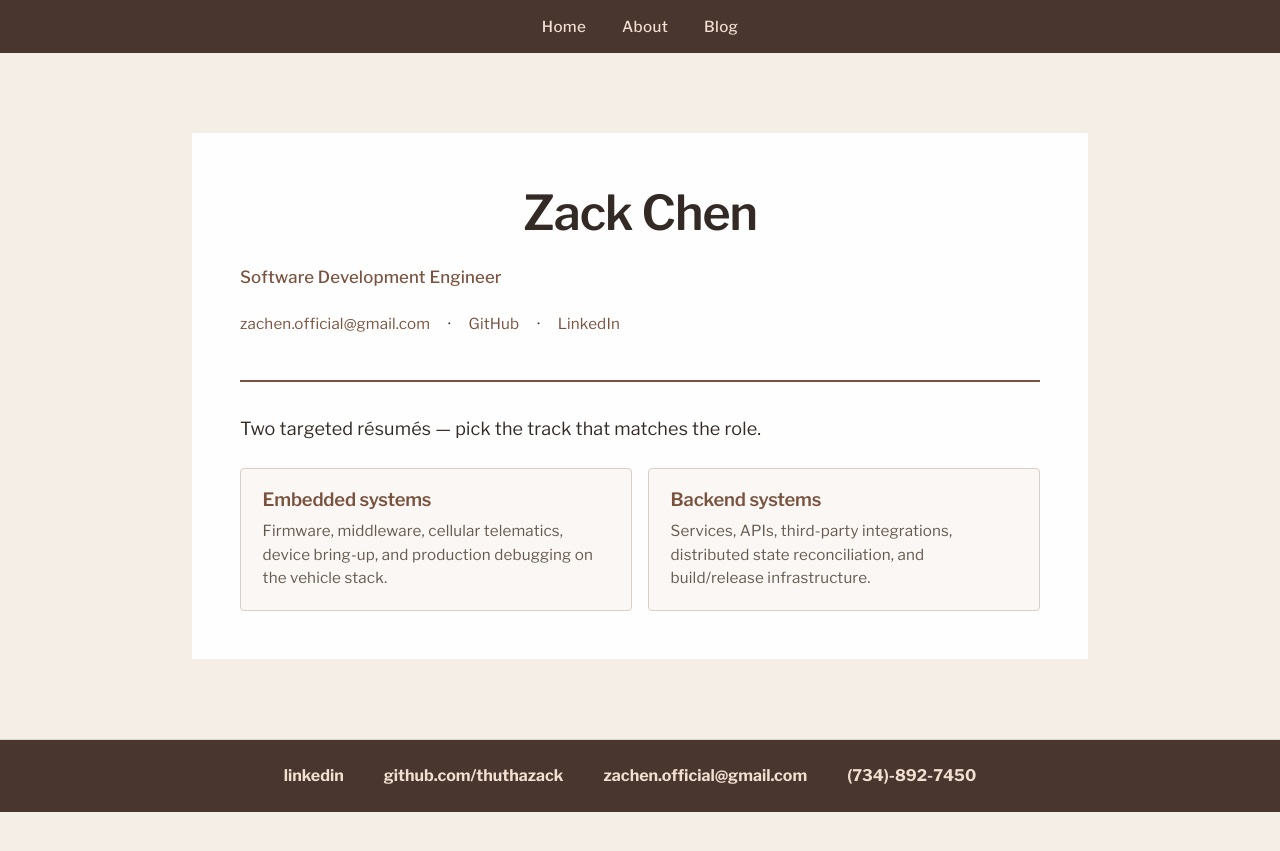
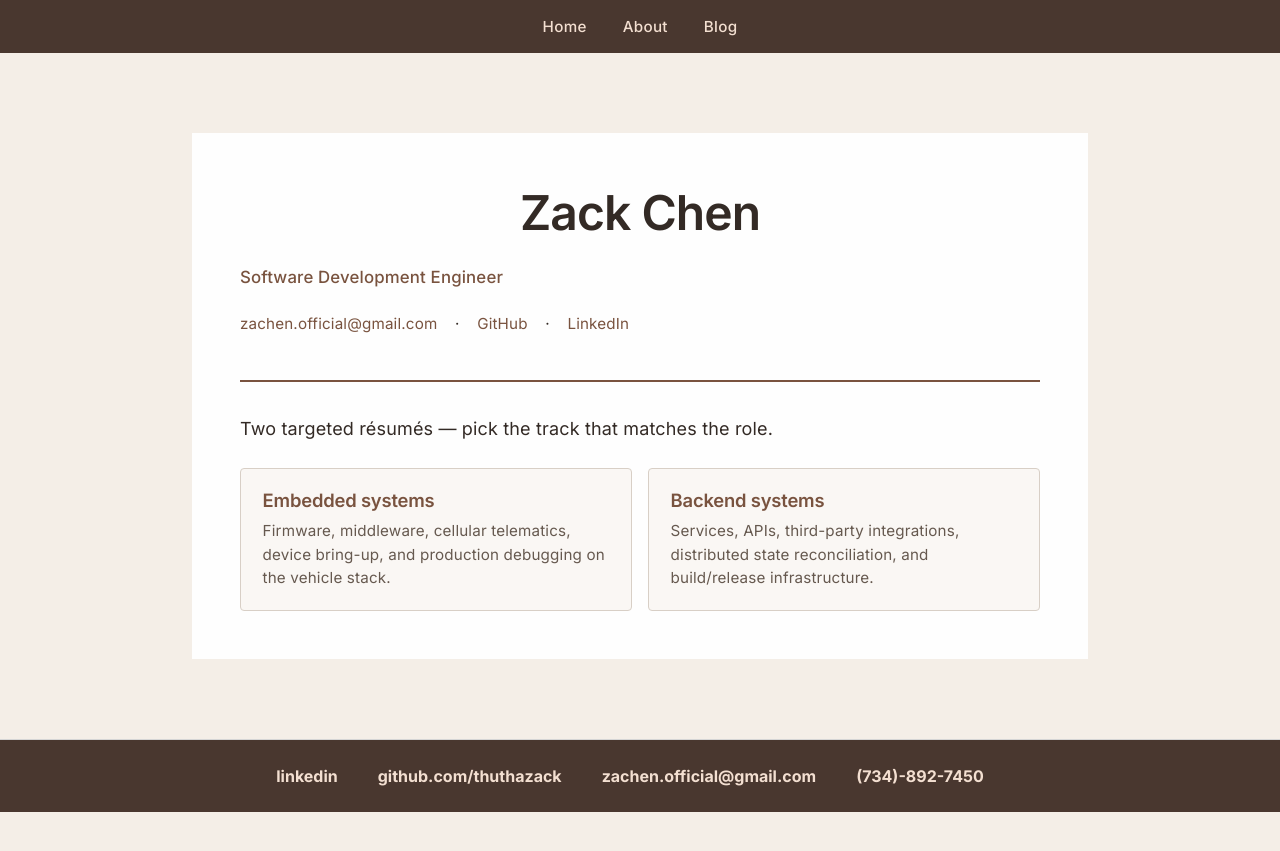
Before and after one commit to zachen-official/personal_website, a Jekyll site: the page built from cv/index.html, in a window 1280 px wide. Shown: the top 851 px of the page. Built offline with Jekyll 4.4.1, drawn with Linux system fonts in a browser that asks for light colours.

Commit message:
Switch site typography to Inter.

```diff
--- a/_layouts/default.html
+++ b/_layouts/default.html
@@ -8,7 +8,7 @@
 			<link rel="alternate" type="application/atom+xml" title="{{ site.name | escape }} Blog" href="{{ '/blog/atom.xml' | relative_url }}">
 			<link rel="preconnect" href="https://fonts.googleapis.com">
 			<link rel="preconnect" href="https://fonts.gstatic.com" crossorigin>
-			<link href="https://fonts.googleapis.com/css2?family=Libre+Franklin:ital,wght@0,300;0,400;0,500;0,600;0,700;1,400;1,500&display=swap" rel="stylesheet">
+			<link href="https://fonts.googleapis.com/css2?family=Inter:ital,wght@0,300;0,400;0,500;0,600;0,700;1,400;1,500&display=swap" rel="stylesheet">
 			<link rel="stylesheet" href="https://stackpath.bootstrapcdn.com/bootstrap/4.3.1/css/bootstrap.min.css" integrity="sha384-ggOyR0iXCbMQv3Xipma34MD+dH/1fQ784/j6cY/iJTQUOhcWr7x9JvoRxT2MZw1T" crossorigin="anonymous">
 			<link rel="stylesheet" href="{{ '/css/main.css' | relative_url }}">
 		</head>
--- a/_layouts/portfolio.html
+++ b/_layouts/portfolio.html
@@ -8,7 +8,7 @@
 		<link rel="alternate" type="application/atom+xml" title="{{ site.name | escape }} Blog" href="{{ '/blog/atom.xml' | relative_url }}">
 		<link rel="preconnect" href="https://fonts.googleapis.com">
 		<link rel="preconnect" href="https://fonts.gstatic.com" crossorigin>
-		<link href="https://fonts.googleapis.com/css2?family=Libre+Franklin:ital,wght@0,300;0,400;0,500;0,600;0,700;1,400;1,500&display=swap" rel="stylesheet">
+		<link href="https://fonts.googleapis.com/css2?family=Inter:ital,wght@0,300;0,400;0,500;0,600;0,700;1,400;1,500&display=swap" rel="stylesheet">
 		<link rel="stylesheet" href="{{ '/css/main.css' | relative_url }}">
 	</head>
 	<body class="portfolio-page">
--- a/css/main.css
+++ b/css/main.css
@@ -1,5 +1,5 @@
 :root {
-  --font-sans: "Libre Franklin", "Segoe UI", sans-serif;
+  --font-sans: "Inter", "Segoe UI", sans-serif;
 }
 
 html {
@@ -78,13 +78,13 @@ h1 {
     text-align: center;
     font-size: 1.5rem;
     color: #332a25;
-    font-family: "Libre Franklin", "Segoe UI", sans-serif;
+    font-family: "Inter", "Segoe UI", sans-serif;
 }
 h2{
   text-align: center;
   color: #49372f;
   font-size: clamp(1.8rem, 4vw, 2.7rem);
-  font-family: "Libre Franklin", "Segoe UI", sans-serif;
+  font-family: "Inter", "Segoe UI", sans-serif;
 }
 h3{
   font-size:1.125rem;
@@ -423,14 +423,14 @@ footer a {
 #top-section h2 {
   margin: 0 0 1rem !important;
   color: #f3dfd1 !important;
-  font: 500 clamp(3rem, 7vw, 5.5rem)/1.05 "Libre Franklin", "Segoe UI", sans-serif !important;
+  font: 500 clamp(3rem, 7vw, 5.5rem)/1.05 "Inter", "Segoe UI", sans-serif !important;
   text-align: left;
 }
 
 #top-section .hero-title {
   margin: 0 0 1rem !important;
   color: #f3dfd1 !important;
-  font: 500 clamp(2.8rem, 6vw, 4.8rem)/1.05 "Libre Franklin", "Segoe UI", sans-serif !important;
+  font: 500 clamp(2.8rem, 6vw, 4.8rem)/1.05 "Inter", "Segoe UI", sans-serif !important;
   text-align: left;
 }
 
@@ -460,14 +460,14 @@ footer a {
 #top-section h3 {
   margin: 0 0 0.75rem;
   color: #e7c8b5;
-  font: 500 1.1rem/1.5 "Libre Franklin", "Segoe UI", sans-serif;
+  font: 500 1.1rem/1.5 "Inter", "Segoe UI", sans-serif;
   text-align: left;
 }
 
 #top-section h1 {
   margin: 1.5rem 0;
   color: #f4eee7;
-  font: 400 clamp(1.25rem, 2.5vw, 1.7rem)/1.4 "Libre Franklin", "Segoe UI", sans-serif;
+  font: 400 clamp(1.25rem, 2.5vw, 1.7rem)/1.4 "Inter", "Segoe UI", sans-serif;
   text-align: left;
 }
 
@@ -538,7 +538,7 @@ footer a {
 }
 
 .prose {
-  font-family: "Libre Franklin", "Segoe UI", sans-serif;
+  font-family: "Inter", "Segoe UI", sans-serif;
 }
 
 .prose h1 {
@@ -681,7 +681,7 @@ footer a {
   background: #fffdfa;
   color: #332a25;
   box-shadow: 0 8px 30px rgba(73, 55, 47, 0.1);
-  font: 0.95rem/1.5 "Libre Franklin", "Segoe UI", sans-serif;
+  font: 0.95rem/1.5 "Inter", "Segoe UI", sans-serif;
 }
 
 .resume p,
@@ -711,7 +711,7 @@ footer a {
 
 .resume-header h1 {
   margin-top: 0.35rem;
-  font: 500 clamp(2rem, 5vw, 3rem)/1.1 "Libre Franklin", "Segoe UI", sans-serif;
+  font: 500 clamp(2rem, 5vw, 3rem)/1.1 "Inter", "Segoe UI", sans-serif;
 }
 
 .resume-header h1 span {
@@ -747,7 +747,7 @@ footer a {
 .resume-section h2 {
   margin-bottom: 0.85rem;
   color: #79533f;
-  font: 700 0.82rem/1.3 "Libre Franklin", "Segoe UI", sans-serif;
+  font: 700 0.82rem/1.3 "Inter", "Segoe UI", sans-serif;
   text-transform: uppercase;
 }
 
@@ -756,7 +756,7 @@ footer a {
 }
 
 .resume-entry h3 {
-  font: 700 1rem/1.35 "Libre Franklin", "Segoe UI", sans-serif;
+  font: 700 1rem/1.35 "Inter", "Segoe UI", sans-serif;
 }
 
 .resume-entry-heading {
@@ -953,7 +953,7 @@ footer ul {
 
 .portfolio-identity h1 {
   margin: 0;
-  font: 500 clamp(2.6rem, 4vw, 3.6rem)/1.05 "Libre Franklin", "Segoe UI", sans-serif;
+  font: 500 clamp(2.6rem, 4vw, 3.6rem)/1.05 "Inter", "Segoe UI", sans-serif;
   text-align: left;
 }
 
@@ -1057,7 +1057,7 @@ footer ul {
 .portfolio-section h2 {
   margin: 0 0 1.75rem;
   color: #49372f;
-  font: 500 clamp(1.8rem, 3vw, 2.35rem)/1.2 "Libre Franklin", "Segoe UI", sans-serif;
+  font: 500 clamp(1.8rem, 3vw, 2.35rem)/1.2 "Inter", "Segoe UI", sans-serif;
   text-align: left;
 }
 
@@ -1109,7 +1109,7 @@ footer ul {
 .project-entry h3 {
   margin: 0;
   color: #49372f;
-  font: 600 1.1rem/1.35 "Libre Franklin", "Segoe UI", sans-serif;
+  font: 600 1.1rem/1.35 "Inter", "Segoe UI", sans-serif;
   text-align: left;
 }
 
@@ -1196,7 +1196,7 @@ footer ul {
 .skill-block h3 {
   margin: 0 0 0.75rem;
   color: #49372f;
-  font: 600 1.05rem/1.35 "Libre Franklin", "Segoe UI", sans-serif;
+  font: 600 1.05rem/1.35 "Inter", "Segoe UI", sans-serif;
   text-align: left;
   font-style: normal;
 }
```
